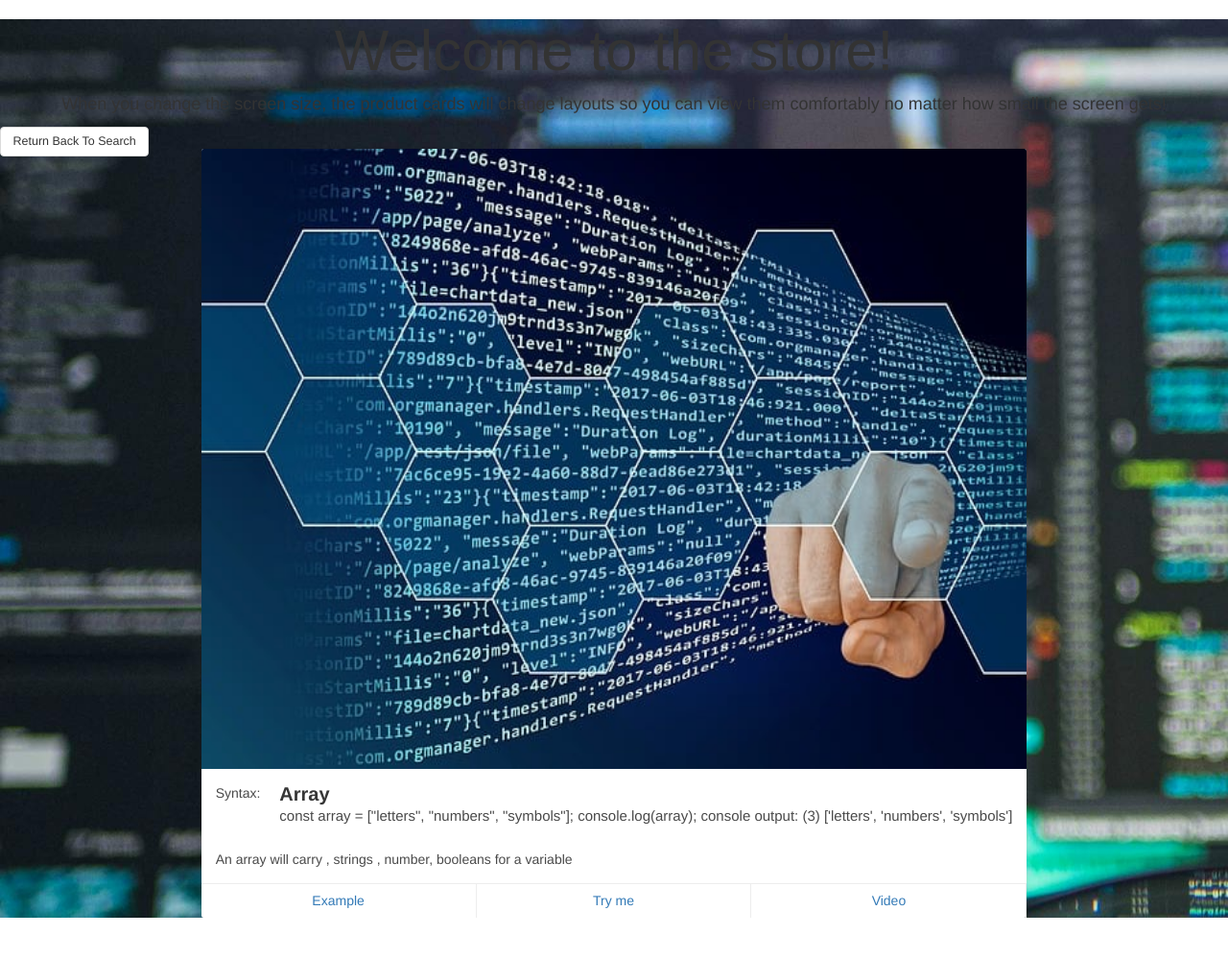
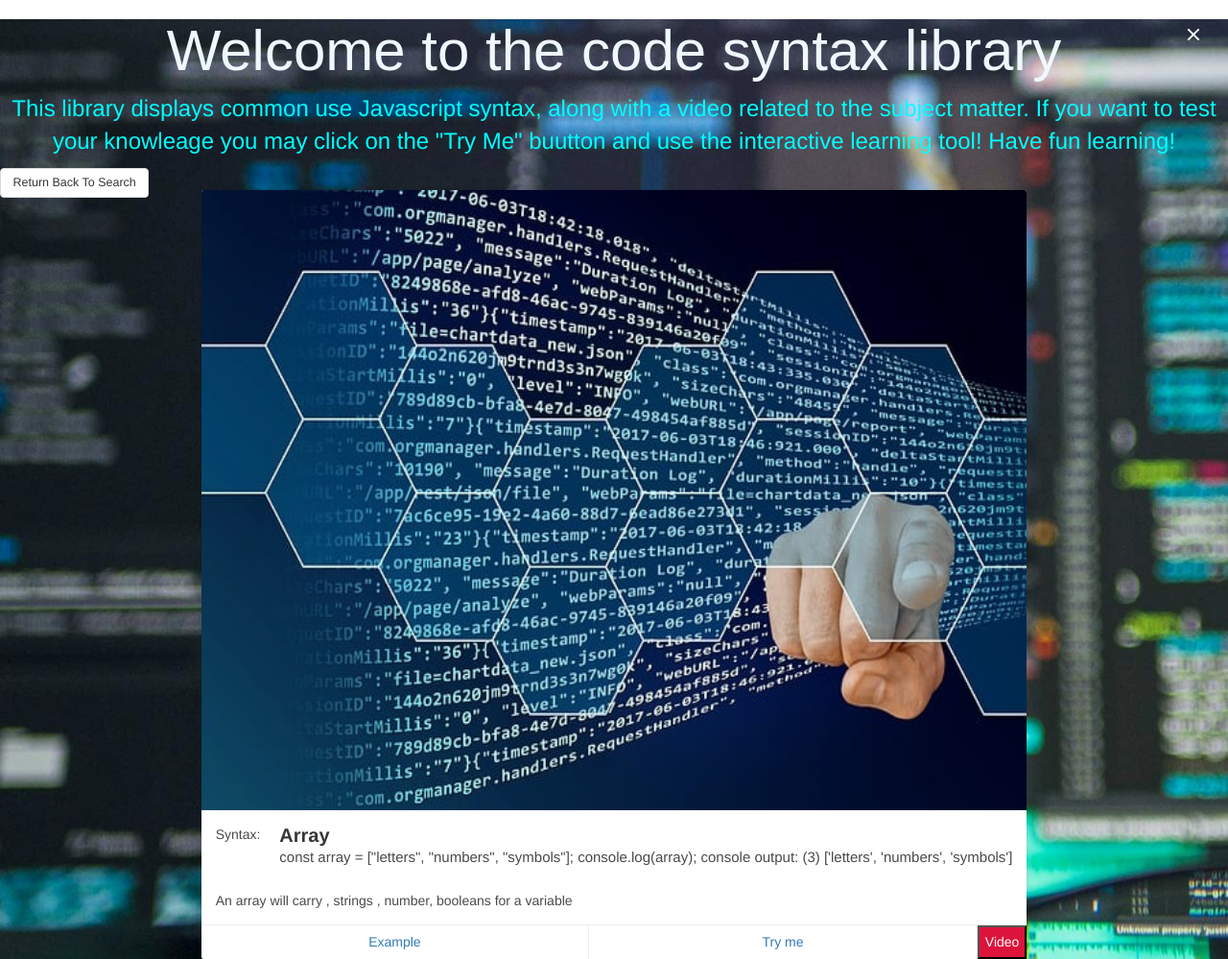
Before and after one commit to Ohkrah/JavaScript-Library, a plain HTML site: page directory.html in a window 1280 px wide. Shown: the whole page at 96% size. Before the commit the page ends 956 px from the top, so only its background shows below. Drawn offline with nearby package versions, Linux system fonts and the light colour scheme; a web font is replaced by a local one.

Commit message:
fixed YT video button, change color on button, chnaged header clor and paragraph color

```diff
--- a/assets/css/directory.css
+++ b/assets/css/directory.css
@@ -3,7 +3,7 @@
     src: url("../fonts/shadow.ttf") format("trueType");
 }
 
- body{
+body {
     background-image: url("../images/blackhue3.jpg");
 }
 
@@ -15,14 +15,19 @@
 .header h1 {
     font-family: "shadowFont", sans-serif;
     font-size: 60px;
+    color: aliceblue;
+
+
 }
 
 .header p {
-    font-size: 18px;
+    font-size: 24px;
+    color: aqua;
 
 }
-.card{
-    display:table-row-group;
+
+.card {
+    display: table-row-group;
 
 }
 
@@ -59,7 +64,7 @@
     padding: 15px;
 }
 
-.boxesList{
+.boxesList {
     display: block;
 }
 
@@ -85,3 +90,16 @@
     font-size: 10px;
     font-family: 'Courier New', Courier, monospace;
 }
+
+/* Video Button CSS */
+body>main>div>div>footer>button {
+    background-color: crimson;
+    color: white;
+
+}
+
+
+#button:hover {
+    background-color: brown;
+    text-size-adjust: 25px;
+}
--- a/assets/js/youtubeModal.js
+++ b/assets/js/youtubeModal.js
@@ -1,8 +1,18 @@
-/* Video API modal code
+// /* Video API modal code
 
 document.addEventListener('DOMContentLoaded', () => {
     // Functions to open and close a modal
     function openModal($el) {
+      console.log("openYouTube")
+      const iframe = document.getElementById("randomYtVideo")
+      console.log("iframe", iframe);
+      // GET {base_URL}/search?part=snippet
+      //                &q=YouTube+Data+API
+      //                &type=video
+      //                &videoCaption=closedCaption
+      //                &key=key=API_KEY
+      const basepath= "https://www.googleapis.com/youtube/v3/search?"
+      const youTubeUrl= basepath+""
       $el.classList.add('is-active');
     }
 
@@ -42,4 +52,3 @@ document.addEventListener('DOMContentLoaded', () => {
       }
     });
   });
-  */
--- a/directory.html
+++ b/directory.html
@@ -15,10 +15,11 @@
 
 <body>
     <header class="header">
-        <h1>Welcome to the store!</h1>
+        <h1>Welcome to the code syntax library</h1>
         <p>
-            When you change the screen size, the product cards will change layouts
-            so you can view them comfortably no matter how small the screen gets!
+            This library displays common use Javascript syntax, along with a video related to the subject matter. If you
+            want to test your knowleage you may click on the "Try Me" buutton and use the interactive learning tool!
+            Have fun learning!
         </p>
     </header>
 
@@ -58,25 +59,24 @@
                 <footer class="card-footer">
                     <a href="#" class="card-footer-item">Example</a>
                     <a href="#" class="card-footer-item">Try me</a>
-                    <a href="#" class="card-footer-item js-modal-trigger">Video</a>
+                    <button type="button" class="js-modal-trigger" data-target="modal-array">Video</button>
+                </footer>
                 <!-- YouTube modal -->
-                        <div id="modal-string-numbers-boolean" class="modal container">
+                <div id="modal-array" class="modal container">
                     <div class="modal-background"></div>
 
                     <div class="modal-content">
-                                <iframe width="560" height="315" src="https://www.youtube.com/embed/L8CDt1J3DAw?si=BzngbSqWCmcvkwMX"
+                        <iframe id="randomYtVideo" width="560" height="315"
+                            src="https://www.youtube.com/embed/oigfaZ5ApsM?si=kSvDwG1vnkO_2iCH"
                             title="YouTube video player" frameborder="0"
                             allow="accelerometer; autoplay; clipboard-write; encrypted-media; gyroscope; picture-in-picture; web-share"
                             referrerpolicy="strict-origin-when-cross-origin" allowfullscreen></iframe>
                     </div>
                 </div>
-                        </div>
-                </footer>
-            </div>
+
+                <button class="modal-close is-large" aria-label="close"></button>
             </div>
 
-        </div>
-        </div>
 
     </main>
 
@@ -88,11 +88,12 @@
         <li class="boxesList">
             <h3 id="Instructions">Drag and drop syntax box to matching output</h3>
             <!--draggable box-->
-            <section id="draggableBox" class="draggable-box" type=""><!--draggable box variable content here--></section>
+            <section id="draggableBox" class="draggable-box" type=""><!--draggable box variable content here-->
+            </section>
             <!--option one of drag locaction-->
             <section id="locationBox1" class="location-box"><!--location box variable content here--></section>
             <!--option two of drag locaction-->
-            <section id= "locationBox2" class="location-box"><!--location box variable 2 content here--></section>
+            <section id="locationBox2" class="location-box"><!--location box variable 2 content here--></section>
             <!--option three of drag locaction-->
             <section id="locationBox3" class="location-box"><!--location box variable 3 content here--></section>
         </li>
```
Lines whose indentation alone changed are shown as unchanged.
